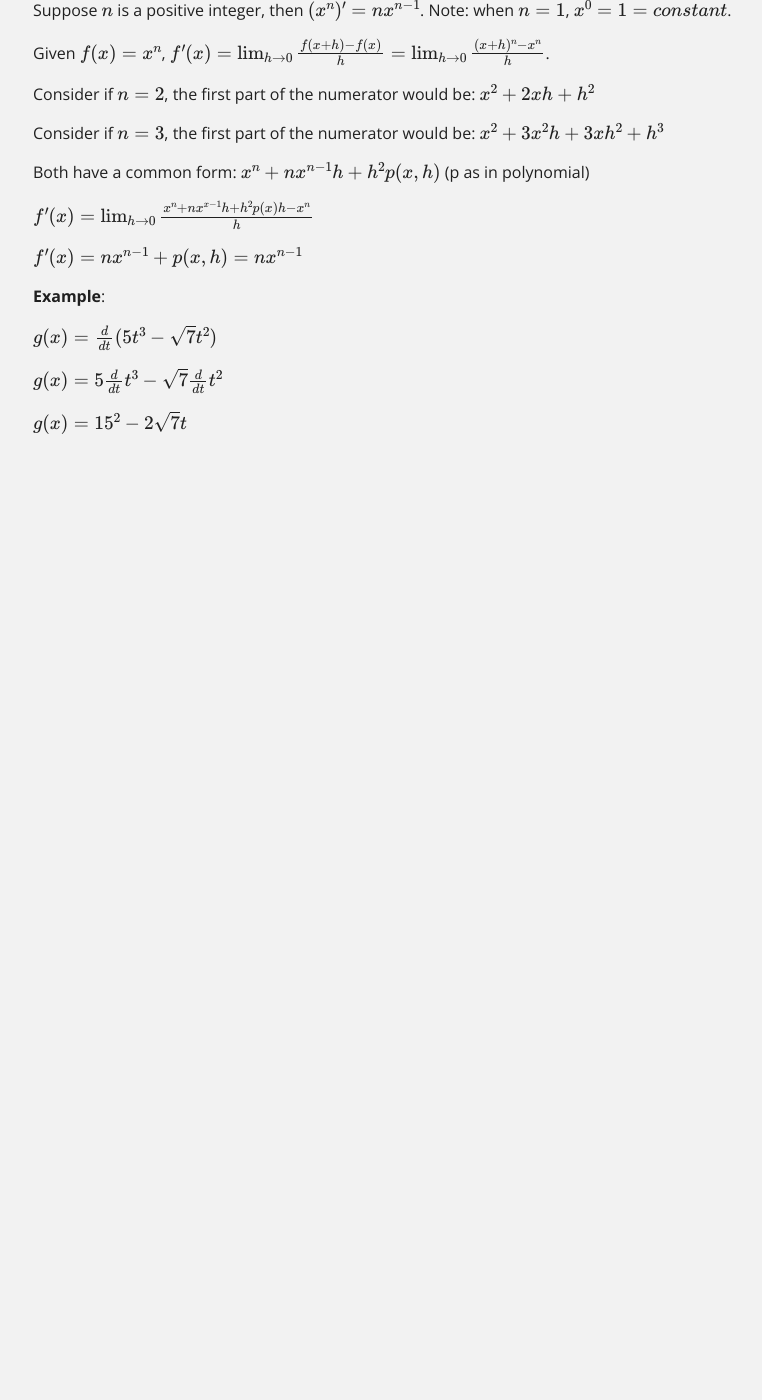
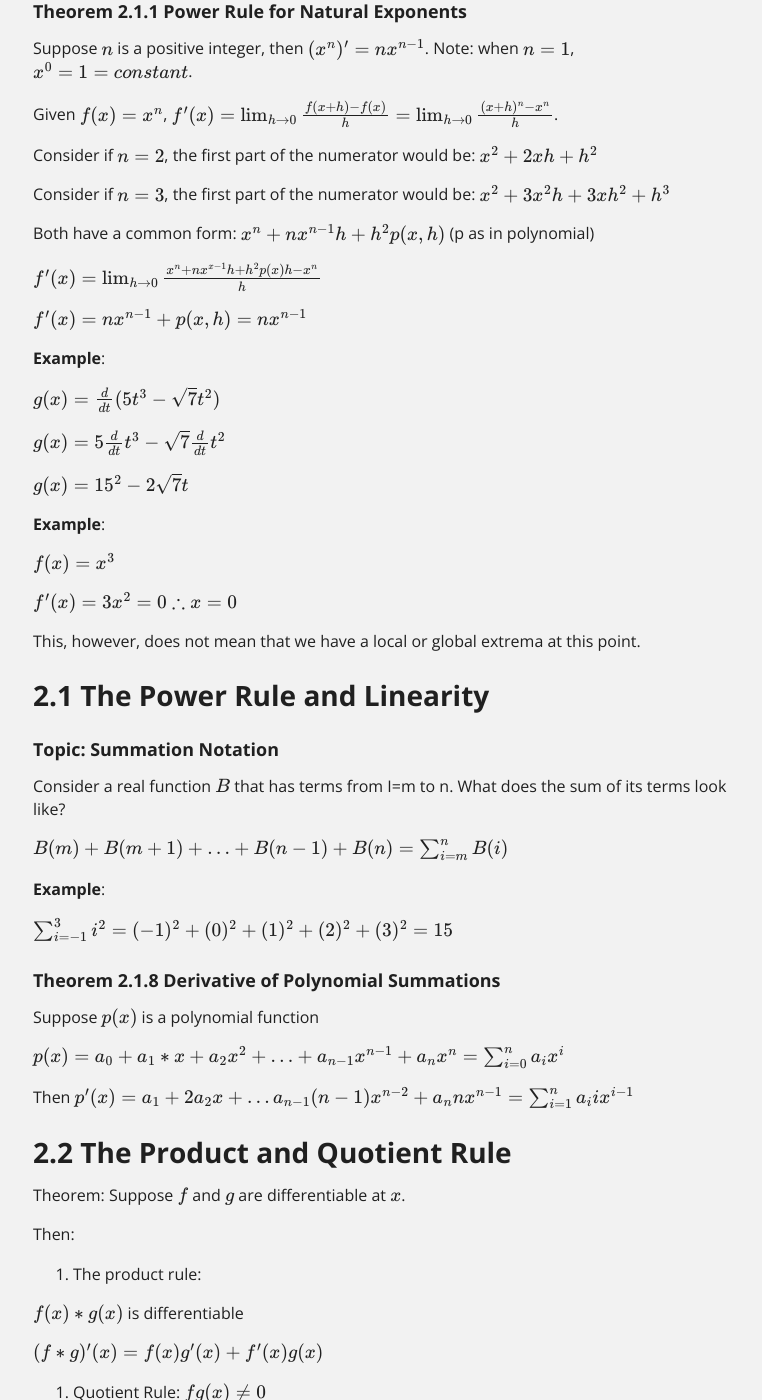
Before and after one commit to eric-chapdelaine/eric-chapdelaine.github.io, a Jekyll site: the page built from notes/math1341.md, in a window 1280 px wide and 1400 px high, scrolled down 17164 px. Shown: the whole window, without its empty margins (257-1019 px from the left). Built offline with Jekyll 4.4.1, drawn with Linux system fonts in a browser that asks for light colours; formulas are drawn with MathJax 3; before the commit the page ends 17599 px from its top, so only the background shows below that; some of the changed text lies outside the part shown.

Commit message:
[MATH1341] Lecture 9

```diff
--- a/notes/math1341.md
+++ b/notes/math1341.md
@@ -19,6 +19,8 @@
 First quiz will be next Wednesday (the 27th)
 
 This class has a midterm and a final
+
+Midterm is March 11th
 
 # Rates of Change and the Derivative
 
@@ -660,7 +662,7 @@
 
 $f''(0) = 0$ inconclusive!
 
-$f''(3) = 36 > 0 \therefeore x=3$ is a local min
+$f''(3) = 36 > 0 \therefore x=3$ is a local min
 
 $f''(x) = 12x^{2}-24x$
 
@@ -703,3 +705,97 @@
 $g(x) = 5 \frac{d}{dt}t^{3} - \sqrt{7} \frac{d}{dt}t^{2}$
 
 $g(x) = 15 ^{2} - 2\sqrt{7} t$
+
+**Example**:
+
+$f(x) = x^{3}$
+
+$f'(x) = 3x^{2} = 0 \therefore x=0$
+
+This, however, does not mean that we have a local or global extrema at this point.
+
+# 2.1 The Power Rule and Linearity
+
+### Topic: Summation Notation
+
+Consider a real function $B$ that has terms from I=m to n. What does the sum of its terms look like?
+
+$B(m) + B(m+1) + ... + B(n-1) + B(n) = \sum_{i=m}^{n} B(i)$
+
+**Example**:
+
+$\sum_{i=-1}^{3} i^{2} = (-1)^{2} + (0)^2 + (1)^2 + (2)^2 + (3)^2 = 15$
+
+### Theorem 2.1.8 Derivative of Polynomial Summations
+
+Suppose $p(x)$ is a polynomial function
+
+$p(x) = a_0 + a_1 * x + a_2 x^2 + ... + a_{n-1}x^{n-1} + a_n x^n = \sum_{i=0}^{n} a_ix^i$
+
+Then $p'(x) = a_1 + 2a_2x + ... a_{n-1}(n-1)x^{n-2} + a_{n}nx^{n-1} = \sum_{i=1}^{n} a_i i x^{i-1}$
+
+# 2.2 The Product and Quotient Rule
+
+Theorem:
+Suppose $f$ and $g$ are differentiable at $x$.
+
+Then:
+1. The product rule:
+
+$f(x) * g(x)$ is differentiable
+
+$(f*g)'(x) = f(x) g'(x) + f'(x) g(x)$
+
+2. Quotient Rule:  $f g(x) \neq 0$
+
+ $\frac{f}{g}$ is differentiable at $x$ and $\left( \frac{f}{g} \right)' (x) = \frac{g(x) f'(x) - f(x) g'(x)}{(g(x))^{2}}$
+
+NOTE: We rarely want to expand the $(g(x))^{2}$ in the denominator.
+
+**Example**:
+
+$f(x) = \frac{1}{x-1}$
+
+$f'(x) = \frac{(x-1)*0 - 1(1)}{(x-1)^2} = \frac{-1}{(x-1)^{2}}$
+
+Don't expand the bottom!
+
+**Example**:
+
+$g(v) = (5v^{2}-2v)(v^7 + 2)$
+
+Find $g'(v) = 45v^8 + 20v - 16v^7 - 4$
+
+**Example**:
+
+Calculate:  $\left( \frac{w^3 + 4w}{w-1} \right)' = \frac{2w^3 - 3w^2 -4}{(w-1)^2}$
+
+## Power Rule for Integers
+
+For all $x$ in the domain of  $x^n$, $\left( x^n \right)' = n x^{n-1}$.
+
+Proof
+For for $n \le -1$
+* i.e. when $n=-m$ and $m\ge 1$
+
+Quotient Rule: $\left( \frac{1}{x^{m}} \right) = \frac{x^m * 0  - mx^{m-1}}{(x^m)^2} = mx^{m-1-2m} = mx^{-m-1} = nx^{n-1}$
+
+**Example**:
+
+Find the critical points and intervals of increasing and decreasing for $f(x) = \frac{x^2 -2x -1}{2x-5}$
+
+**Example**:
+
+Given the equation for the tangent line to the graph of $y=f(x)$ at given points.
+
+$f(x) = \frac{1}{1+x^n}; (1, \frac{1}{2})$
+
+$f'(x) = \frac{-nx^{n-1}}{(1+x^n)^2}$
+
+$f(1) = \frac{1}{2}$
+
+$f'(1) = \frac{-n * 1^{n-1}}{(1+1^n)^2}$
+
+$f'(1) = \frac{-n}{4}$
+
+$y-\frac{1}{2} = \left( \frac{-n}{4} \right) (x-1)$
```
